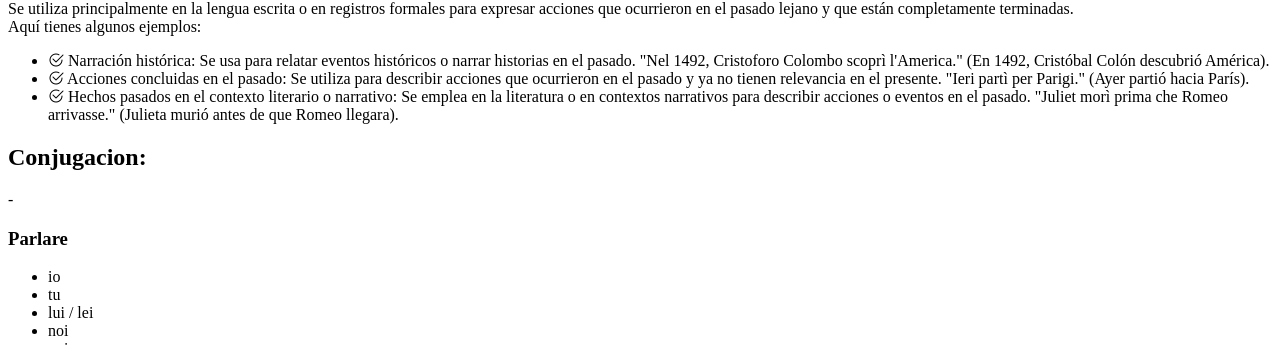
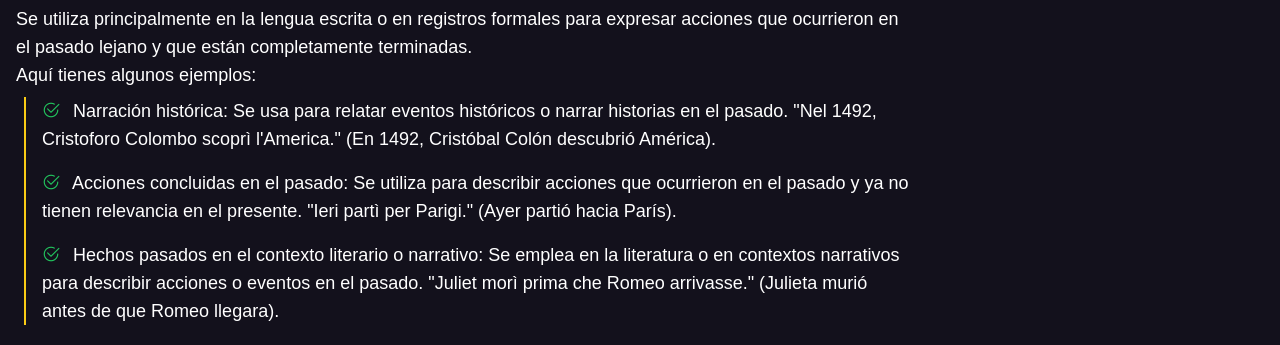
Before and after one commit to Unlockeagle/aprende-it, a website with bundled scripts: page public/pasatoRemoto.html in a window 1280 px wide. Shown: the part 283-628 px from the top of the page. Built offline with nearby package versions, Linux system fonts and the light colour scheme.

Commit message:
se cambio scrip a main

```diff
--- a/public/pasatoRemoto.html
+++ b/public/pasatoRemoto.html
@@ -145,6 +145,6 @@
       </article>
     </main>
 
-    <script type="module" src="../index.html"></script>
+    <script type="module" src="../main.js"></script>
   </body>
 </html>
```
